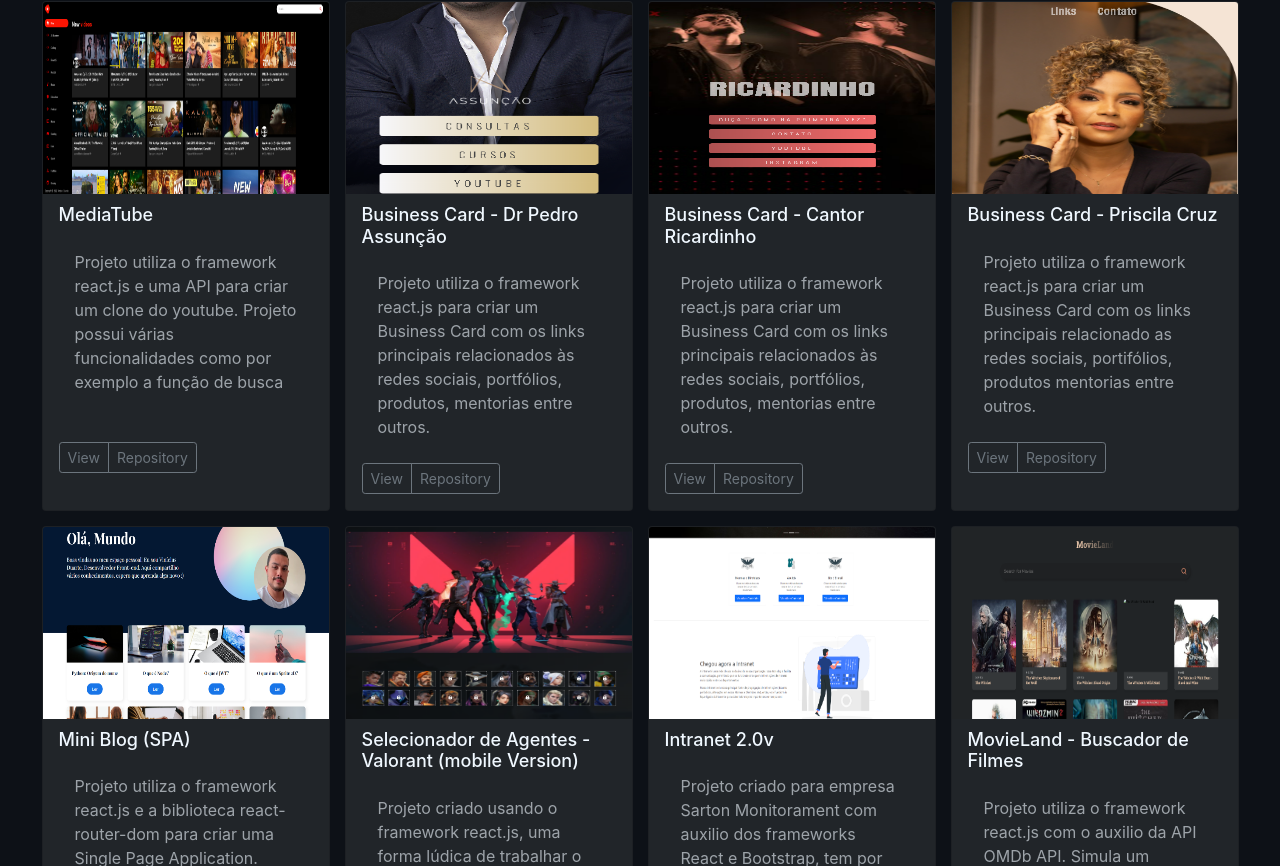
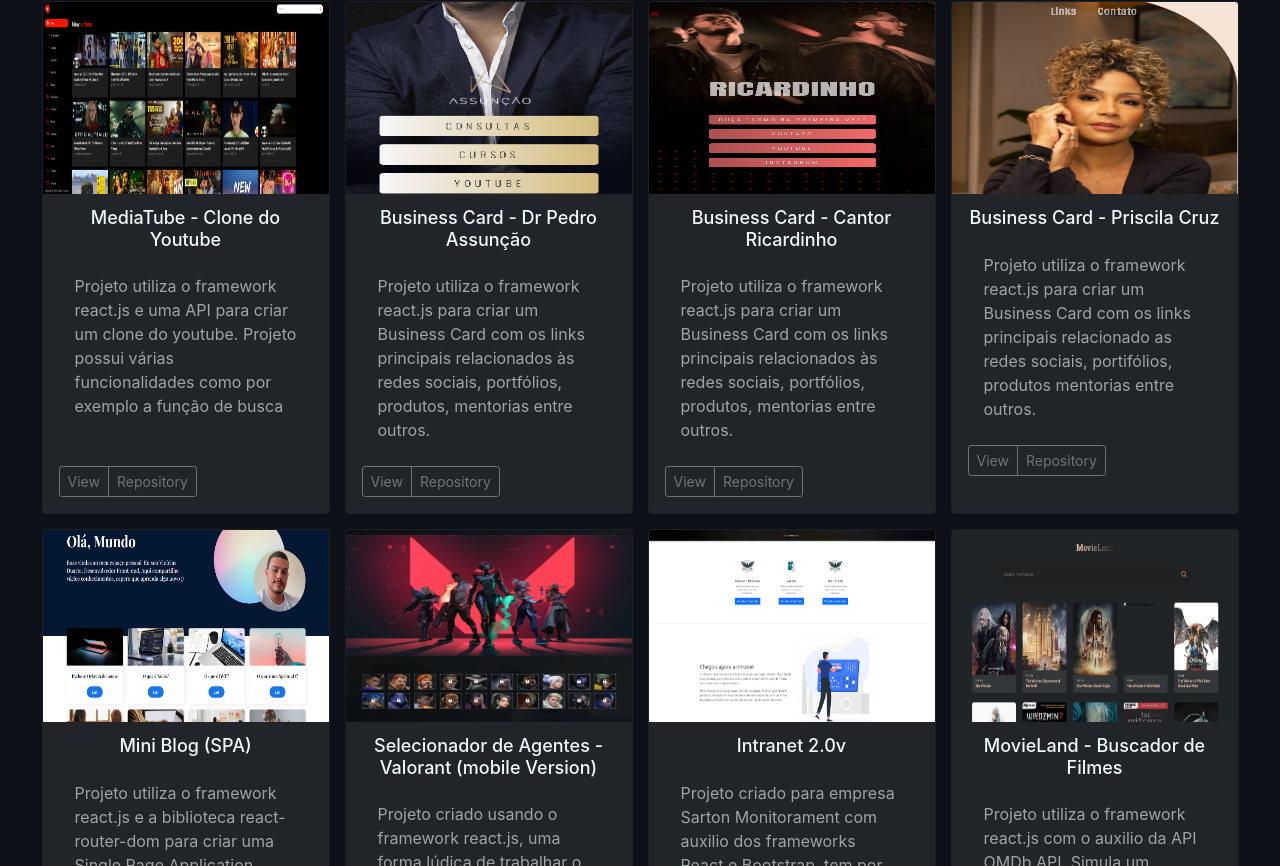
Before and after one commit to francovinicius/Vinicius-duarte, a React (Create React App) app: page /projects in a window 1280 px wide. Shown: the part 1294-2160 px from the top of the page. Built offline with nearby package versions, Linux system fonts and the light colour scheme.

Commit message:
Alt txt project

```diff
--- a/src/Components/Projects/Project.json
+++ b/src/Components/Projects/Project.json
@@ -1,6 +1,6 @@
 [
   {
-    "name": "MediaTube",
+    "name": "MediaTube - Clone do Youtube",
     "image": "./assets/img/projetos/youtube-clone.png",
     "description": "Projeto utiliza o framework react.js e uma API para criar um clone do youtube. Projeto possui várias funcionalidades como por exemplo a função de busca",
     "link": "https://media-tube-sandy.vercel.app/",
--- a/src/Components/Projects/Projects.css
+++ b/src/Components/Projects/Projects.css
@@ -15,7 +15,7 @@
 }
 
 .card-title {
-    margin-top: -.4rem;
+    margin-top: -.2rem;
     margin-bottom: 1.5rem;
 }
 
--- a/src/Components/Projects/index.js
+++ b/src/Components/Projects/index.js
@@ -9,7 +9,7 @@
                 <img src={projeto.image} className="card-img-top card-img-top-projetos" alt="Foto do Projeto" />
             </a>
             <div className="div-cards card-body card-body-projetos">
-                <h5 className="card-title">{projeto.name}</h5>
+                <h5 className="card-title text-center">{projeto.name}</h5>
                 <p className="card-text">{projeto.description}</p>
                 <div className="d-flex justify-content-between align-items-end">
                     <div className="btn-group btn-al">
```
